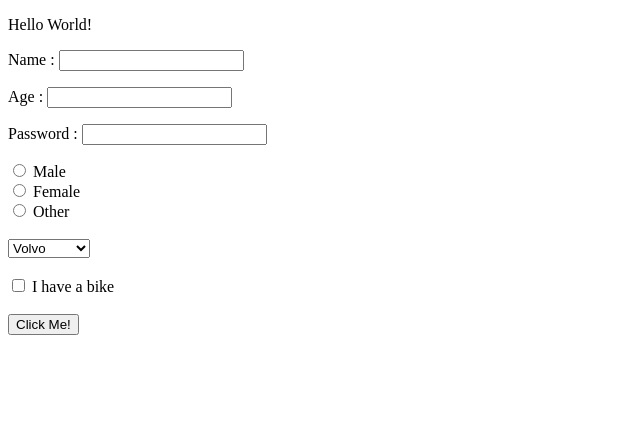
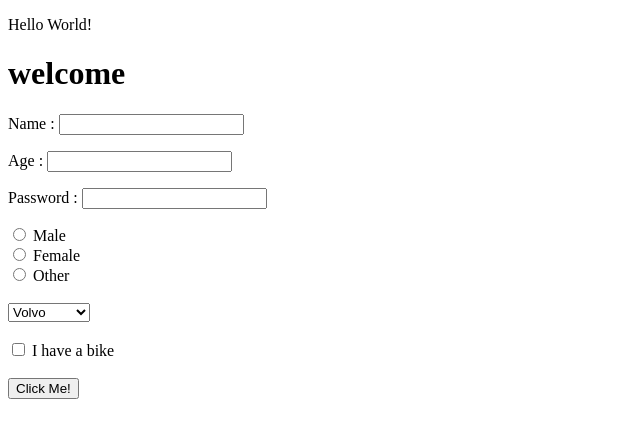
Before and after one commit to michaelf-angularjs/angularjs2019, a plain HTML site: page 22072019/index.html in a window 1280 px wide. Shown: the whole page, without its empty margins (0-640 px from the left). Drawn offline with Linux system fonts and the light colour scheme.

Commit message:
Update index.html

```diff
--- a/22072019/index.html
+++ b/22072019/index.html
@@ -8,15 +8,17 @@
     <script src="index.js"></script>
     <script src="person.js"></script>
     <script src="pclass.js"></script>
+    <link rel = "stylesheet" type="text/css" href="style.css">
 </head>
 <body>
     <p>Hello World!</p>
+    <h1>welcome</h1>
     <p>Name : <input type="text" id="nameTxt"></p>
     <p>Age  : <input type="number" id="age"></p>
-    <p>Password  : <input type="password" id="pass"></p>
+    <p>Password  : <input type="password" id="pass"></p style =>
     <input type="radio" name="gender" value="male" id="Male"> Male<br>
 <input type="radio" name="gender" value="female" id="Female"> Female<br>
-<input type="radio" name="gender" value="other" id="Other"> Other
+<input type="radio" name ="gender" value="other" id="Other"> Other
 <br><br>
 <select id="car">
         <option value="volvo">Volvo</option>
@@ -29,7 +31,7 @@
 <br>
 <input type="checkbox" id="vehicle1" value="Bike"> I have a bike<br>
 <br>
-    <button onclick="clicked()">Click Me!</button>
+    <button class = "name1"  onclick="clicked()">Click Me!</button>
 
 </body>
 </html>
```
